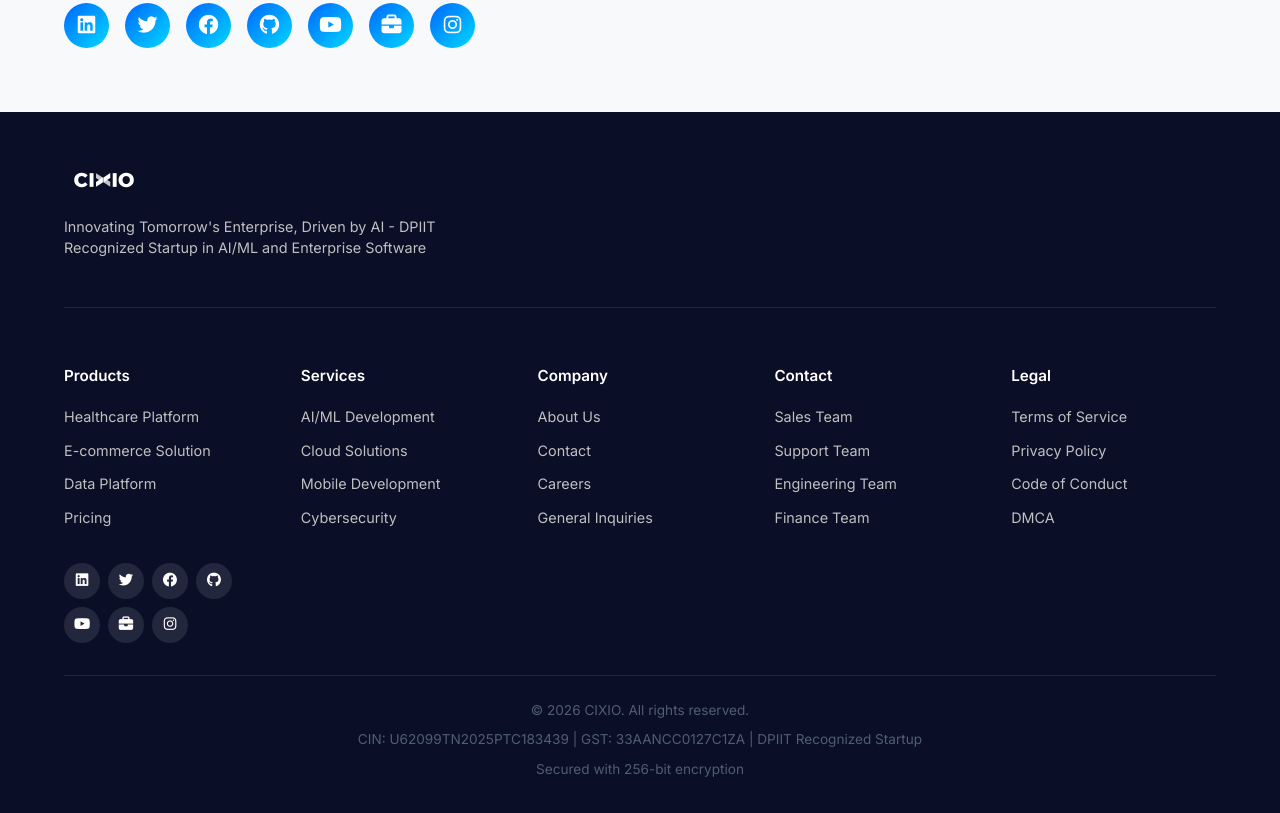
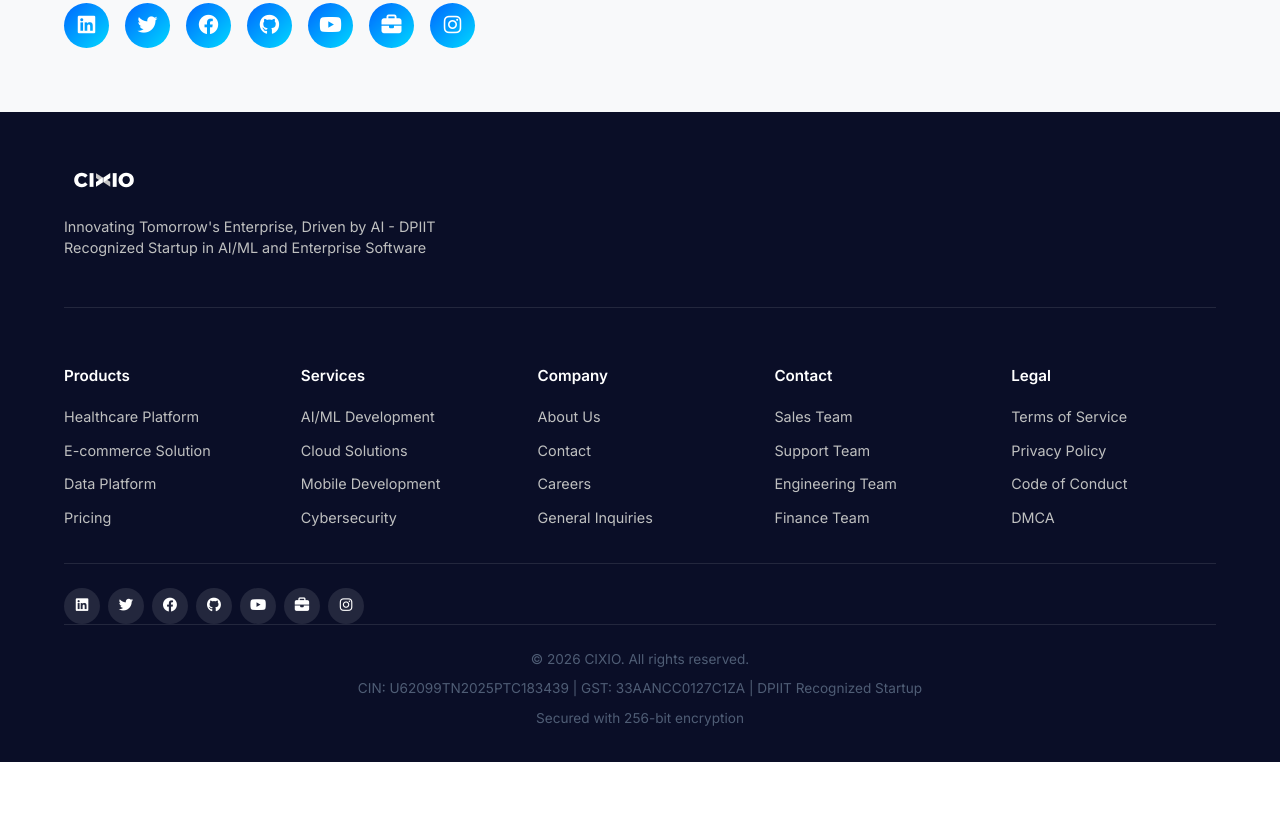
Before and after one commit to cixio-com/landing1, a website: page public/index.html in a window 1280 px wide. Shown: the part 6983-7796 px from the top of the page. After the commit the page ends 7745 px from the top, so only its background shows below. Drawn offline with Linux system fonts and the light colour scheme.

Commit message:
Fix: Move footer-social outside grid to display horizontally

```diff
--- a/public/css/styles.css
+++ b/public/css/styles.css
@@ -914,6 +914,10 @@
     flex-wrap: wrap;
     gap: var(--spacing-xs);
     align-items: center;
+    justify-content: flex-start;
+    margin-top: var(--spacing-md);
+    padding-top: var(--spacing-md);
+    border-top: 1px solid rgba(255, 255, 255, 0.1);
 }
 
 .footer-header .footer-social {
```
Also changed, not shown: public/index.html (+1 -1 lines).
